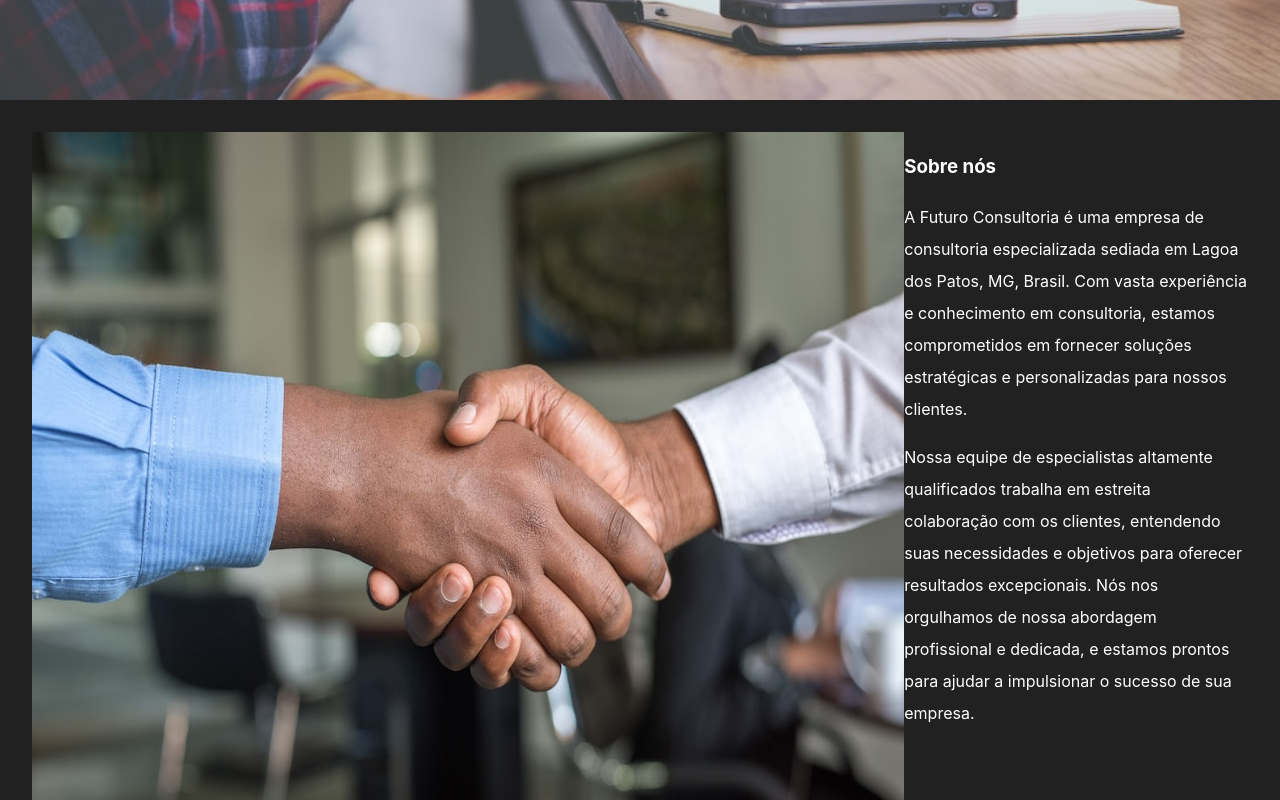
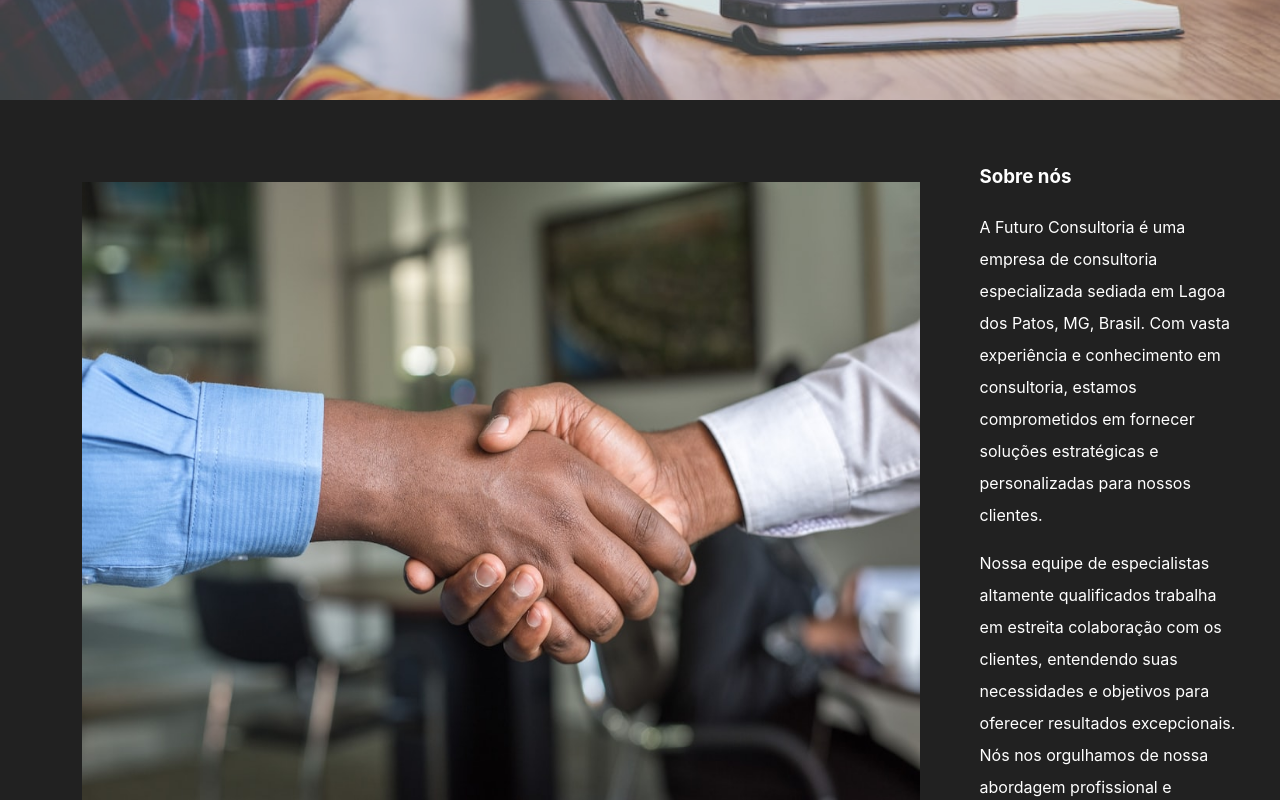
Before and after one commit to gleitons/gleitonNext, a Next.js app: page /servicos in a window 1280 px wide. Shown: the part 720-1520 px from the top of the page. Built offline with nearby package versions, Linux system fonts and the light colour scheme.

Commit message:
servicos

```diff
--- a/components/consultoria-ti/BannerTopo.jsx
+++ b/components/consultoria-ti/BannerTopo.jsx
@@ -1,4 +1,5 @@
 import styles from '../../styles/servicos.module.css'
+import Link from 'next/link'
 export default function BannerTopo() {
     return (
         <>
@@ -6,7 +7,9 @@ export default function BannerTopo() {
             <div>
                 <h2>Transforme seu negócio hoje</h2>
                 <p>Nossa consultoria oferece soluções personalizadas para você alcançar seus objetivos de forma eficiente.</p>
+                <Link href='https://api.whatsapp.com/send?phone=555180652808&text=Olá, gostaria de uma consulta com a empresa futuro Consultoria.' target='_blank'>
                 <button className={styles.pButton}>Saiba Mais</button>
+                </Link>
             </div>
         </div>
         </>
--- a/components/consultoria-ti/HeadTi.jsx
+++ b/components/consultoria-ti/HeadTi.jsx
@@ -26,8 +26,10 @@ export default function HeadTi() {
                 </Link>
             </div>
             <HeadTopo />
-            <BannerTopo />
-            <Sobrenos />
+            <div className={styles.hdd}>
+                <BannerTopo />
+                <Sobrenos />
+            </div>
 
             <div className={styles.hTopo} >
                 <div className={styles.place}>
--- a/components/consultoria-ti/Sobrenos.jsx
+++ b/components/consultoria-ti/Sobrenos.jsx
@@ -1,6 +1,7 @@
 import Image from 'next/image'
 import styles from '../../styles/servicos.module.css'
 import Maos from "../../public/img/sobre-nos-cumprimentos.jpeg"
+import contrato from '../../public/img/sobre-nos-constrato.jpeg'
 
 export default function Sobrenos() {
     return (
@@ -13,6 +14,7 @@ export default function Sobrenos() {
                     <h3>Sobre nós</h3>
                     <p>A Futuro Consultoria é uma empresa de consultoria especializada sediada em Lagoa dos Patos, MG, Brasil. Com vasta experiência e conhecimento em consultoria, estamos comprometidos em fornecer soluções estratégicas e personalizadas para nossos clientes.</p>
                     <p>Nossa equipe de especialistas altamente qualificados trabalha em estreita colaboração com os clientes, entendendo suas necessidades e objetivos para oferecer resultados excepcionais. Nós nos orgulhamos de nossa abordagem profissional e dedicada, e estamos prontos para ajudar a impulsionar o sucesso de sua empresa.</p>
+                    {/* <Image className={styles.imgQuem} src={contrato} alt='Contrato Futuro Consultoria' /> */}
                 </div>
             </div>
         </>
--- a/styles/servicos.module.css
+++ b/styles/servicos.module.css
@@ -273,14 +273,37 @@
   line-height: 32px;
 }
 .informacaoSobre div:nth-last-child(1){
-  width: 35%;
+  width: 25%;
   line-height: 2em;
+  padding: 10px;
+  /* border: #000000 solid 1px; */
+}
+.informacaoSobre div:nth-last-child(2) p{
+
+  line-height: 2em;
+  padding: 10px;
+  font-size: 2.5em;
 }
 /* end Banner Topo  */
 .informacaoSobre img {
   width: 100%;
+  margin: auto;
+  padding: 50px;
 }
 .informacaoSobre {
   padding: 2em;
   display: flex;
 }
+.imgQuem {
+  width: 100%;
+  height: 300px;
+  /* border: #000000 solid 1px; */
+}
+@media (max-width: 1200px) {
+  .hdd {
+    display: none;
+  }
+}
+.hdd {
+
+}
```
Also changed, not shown: public/img/sobre-nos-constrato.jpeg (added).
